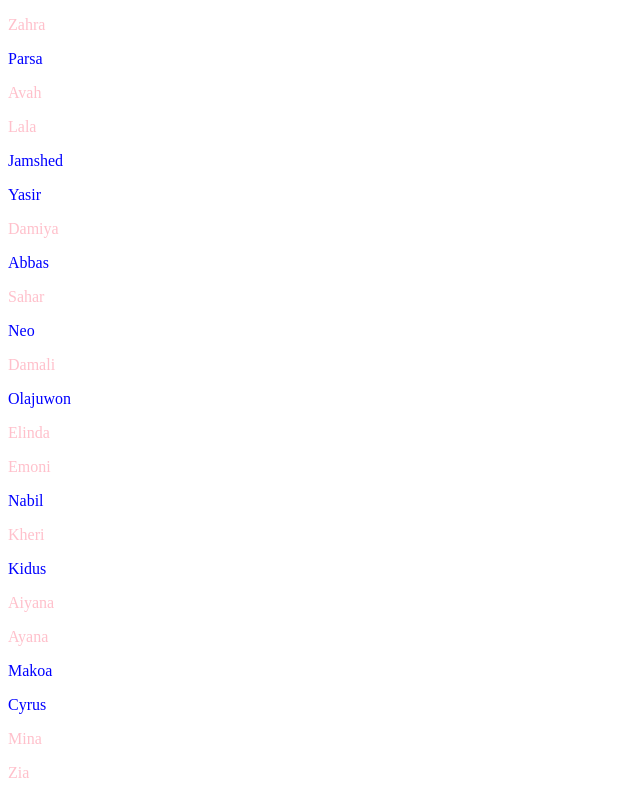
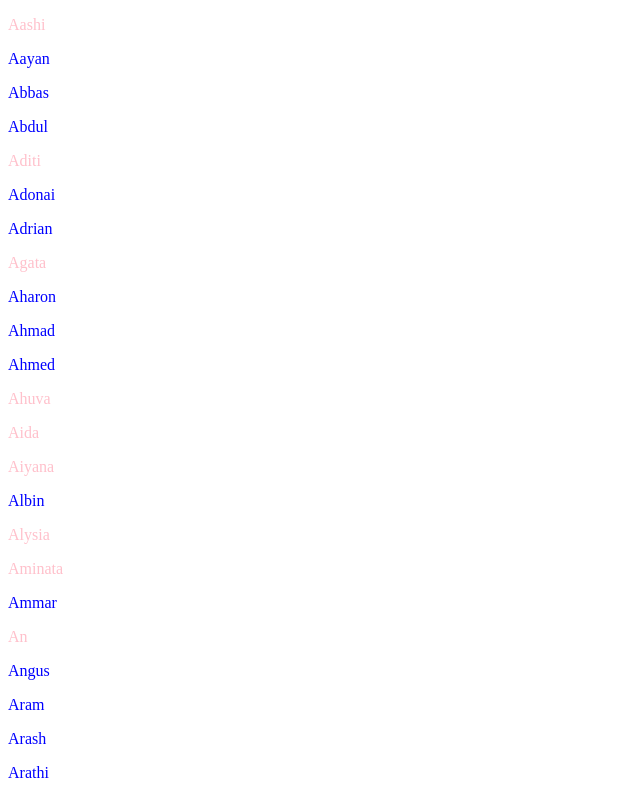
Before and after one commit to Wilrosmi/baby-names-react, a React (Create React App) app: page / in a window 1280 px wide. Shown: the top 798 px of the page, without its empty margins (0-640 px from the left). Built offline with nearby package versions, Linux system fonts and the light colour scheme; the HTML template or start-up script is replaced by a standard one.

Commit message:
Sort names alphabetically

```diff
--- a/src/index.tsx
+++ b/src/index.tsx
@@ -2,11 +2,14 @@ import React from "react";
 import ReactDOM from "react-dom";
 import App from "./App";
 import names from "./baby-names";
+import nameSortAlpha from "./utils/nameSortAlpha";
 import "./App.css";
+
+const alphabeticalNames = names.sort(nameSortAlpha);
 
 ReactDOM.render(
   <React.StrictMode>
-    <App names={names} />
+    <App names={alphabeticalNames} />
   </React.StrictMode>,
   document.getElementById("root")
 );
--- /dev/null
+++ b/src/utils/nameSortAlpha.ts
@@ -0,0 +1,22 @@
+import Name from "./nameInterface";
+
+const nameSortAlpha = (a: Name, b: Name) => {
+    let i = 0;
+    while (a.name.charAt(i - 1) !== undefined && b.name.charAt(i - 1) !== undefined) {
+      if (a.name.length === i) {
+        return -1
+      } else if (b.name.length === i ) {
+        return +1
+      } else {
+        if (a.name.charCodeAt(i) === b.name.charCodeAt(i)) {
+          i += 1;
+          continue;
+        } else {
+          return a.name.charCodeAt(i) - b.name.charCodeAt(i);
+        }
+      }
+    }
+    return NaN;
+  };
+
+  export default nameSortAlpha;
```
